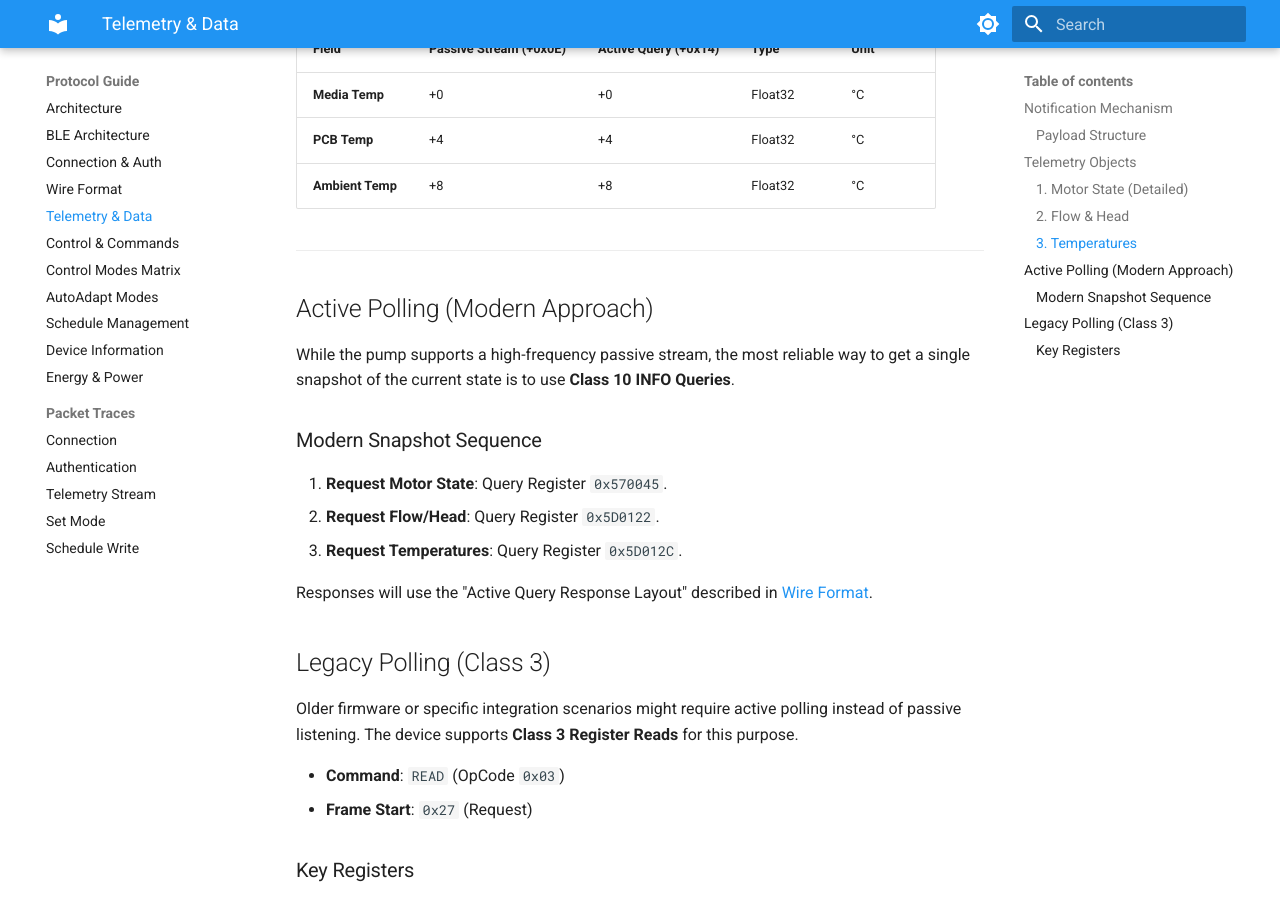
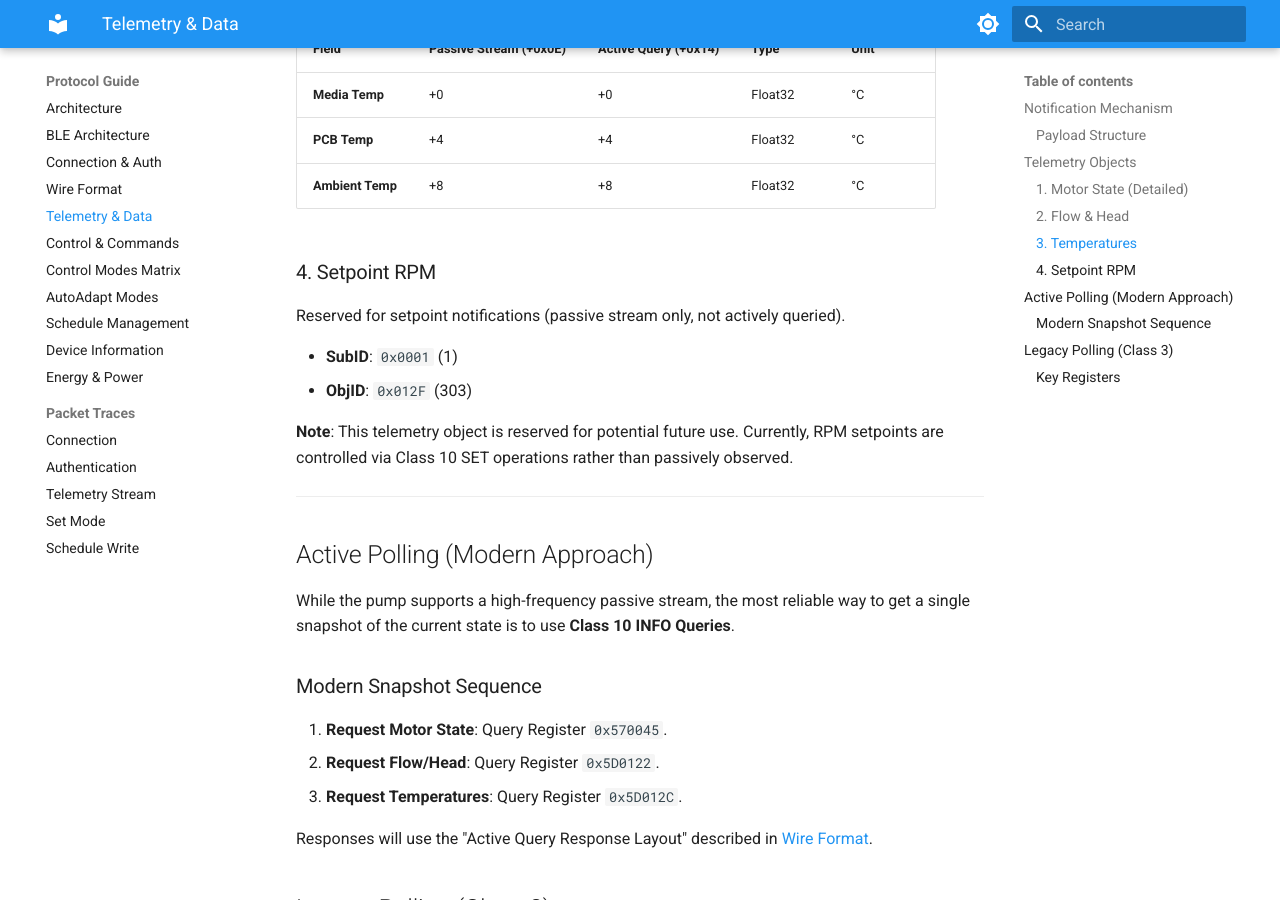
Before and after one commit to eman/alpha-hwr, an MkDocs documentation site: the page built from docs/protocol/telemetry.md, in a window 1280 px wide and 900 px high, scrolled down 2042 px. Built offline with MkDocs 1.6.1 and Material for MkDocs 9.7.7, drawn with Linux system fonts in a browser that asks for light colours.

Commit message:
docs: document SETPOINT telemetry object and clarify its reserved status
- Add SETPOINT telemetry object (SubID 0x0001, ObjID 0x012F) to telemetry.md
- Clarify in code that SETPOINT is reserved for future use
- Both code and docs now consistently reflect this telemetry object
- Note: Currently not actively queried, only reserved for passive notifications

Resolves discrepancy between documented telemetry objects and code constants.

```diff
--- a/docs/protocol/telemetry.md
+++ b/docs/protocol/telemetry.md
@@ -72,6 +72,15 @@ Contains thermal sensor readings from various points in the system.
 | **PCB Temp** | +4 | +4 | Float32 | °C |
 | **Ambient Temp** | +8 | +8 | Float32 | °C |
 
+### 4. Setpoint RPM
+
+Reserved for setpoint notifications (passive stream only, not actively queried).
+
+* **SubID**: `0x0001` (1)
+* **ObjID**: `0x012F` (303)
+
+**Note**: This telemetry object is reserved for potential future use. Currently, RPM setpoints are controlled via Class 10 SET operations rather than passively observed.
+
 ---
 
 ## Active Polling (Modern Approach)
```
Also changed, not shown: 1 other file.
